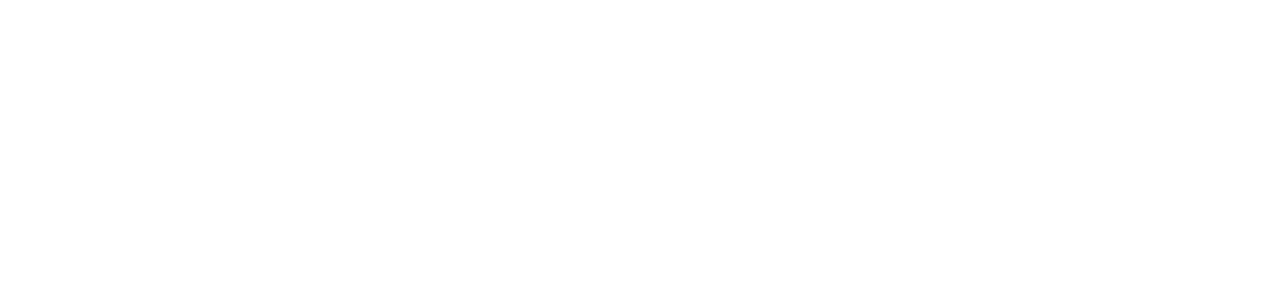
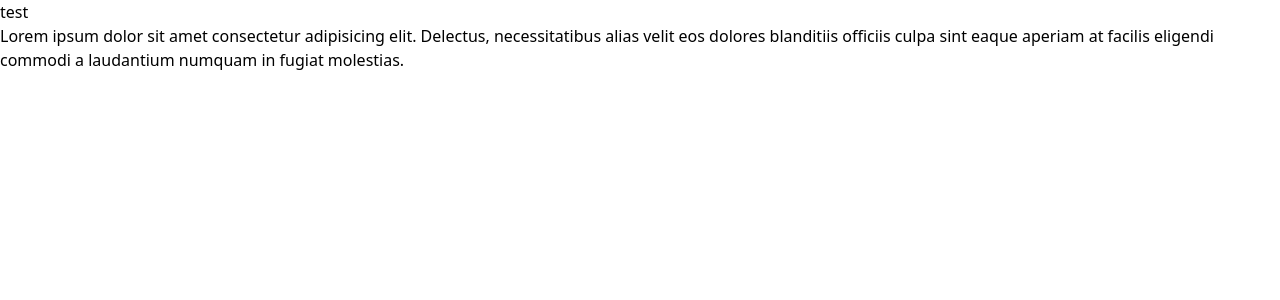
Before and after one commit to AynurLaluna/myInterior-website, a Next.js app: page / in a window 1280 px wide. Shown: the top 300 px of the page. Built offline with nearby package versions, Linux system fonts and the light colour scheme.

Commit message:
testtest

```diff
--- a/app/page.tsx
+++ b/app/page.tsx
@@ -3,6 +3,10 @@
 function page() {
   return (
     <div>
+      <h1>test</h1>
+      <p>
+        Lorem ipsum dolor sit amet consectetur adipisicing elit. Delectus, necessitatibus alias velit eos dolores blanditiis officiis culpa sint eaque aperiam at facilis eligendi commodi a laudantium numquam in fugiat molestias.
+      </p>
     </div>
   )
 }
```
